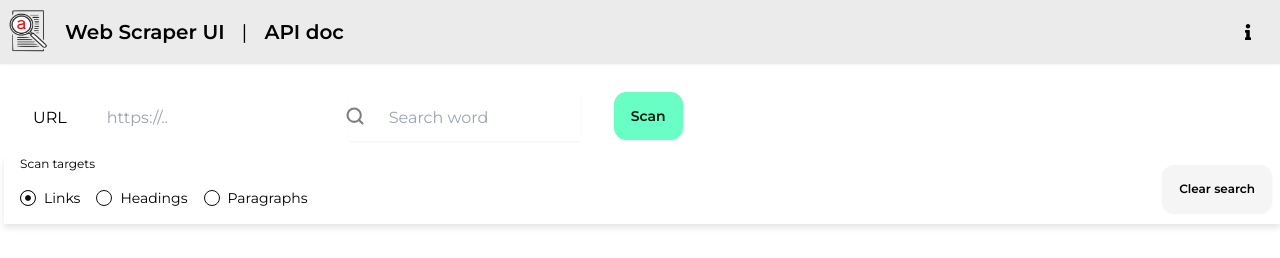
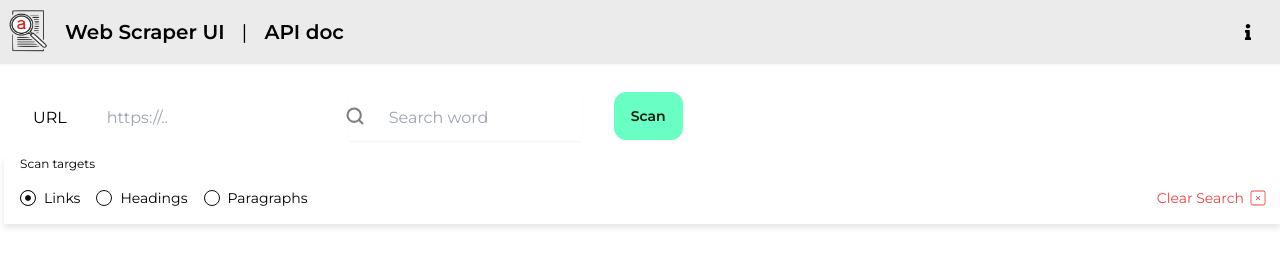
Before and after one commit to AndreasErikLundmark/HTML-scan, a React (Vite) app in the folder frontend/: page / in a window 1280 px wide. Shown: the top 258 px of the page. Built offline with nearby package versions, Linux system fonts and the light colour scheme; a web font is replaced by a local one.

Commit message:
new clear button

```diff
--- a/frontend/src/assets/UserInput/Input.tsx
+++ b/frontend/src/assets/UserInput/Input.tsx
@@ -1,5 +1,6 @@
 import { useState } from "react";
 import Result from "../Result/Result";
+import { CiSquareRemove } from "react-icons/ci";
 
 export default function Input() {
   const [url, setUrl] = useState("");
@@ -122,10 +123,13 @@ export default function Input() {
             Paragraphs
           </label>
           <button
-            className="absolute top-[165px] right-2 btn btn-b2 shadow-sm h-5 w-25 text-xs rounded-xl"
+            className="absolute top-[184px] right-2 h-5 w-25 text-sm rounded-xl bg-transparent focus:ring-0 active:ring-0 shadow-none"
             onClick={handleClear}
           >
-            Clear search
+            <div className="flex items-center gap-1 p-1 text-red-500">
+              Clear Search
+              <CiSquareRemove className="text-xl" />
+            </div>
           </button>
         </div>
       </div>
```
